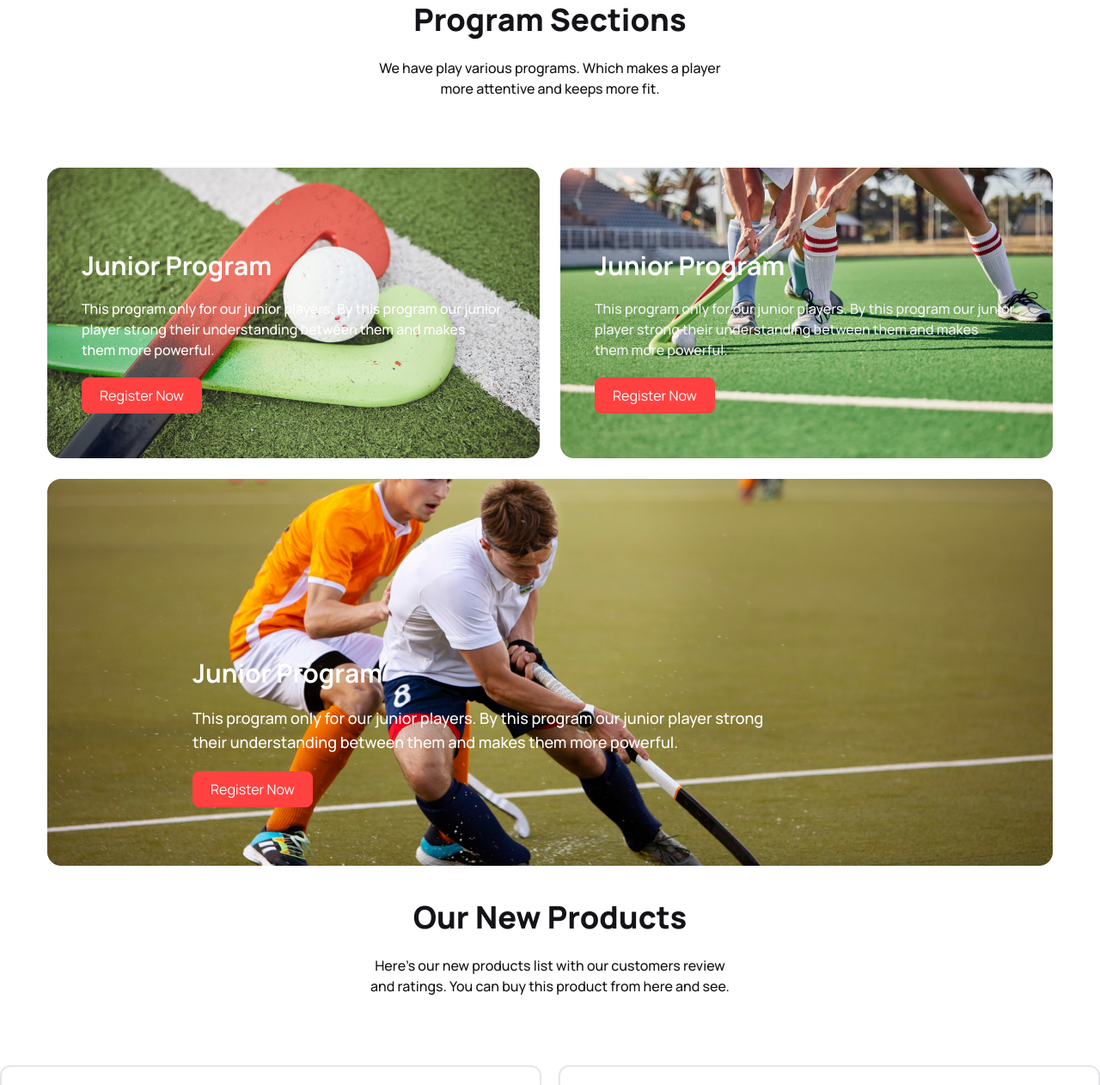
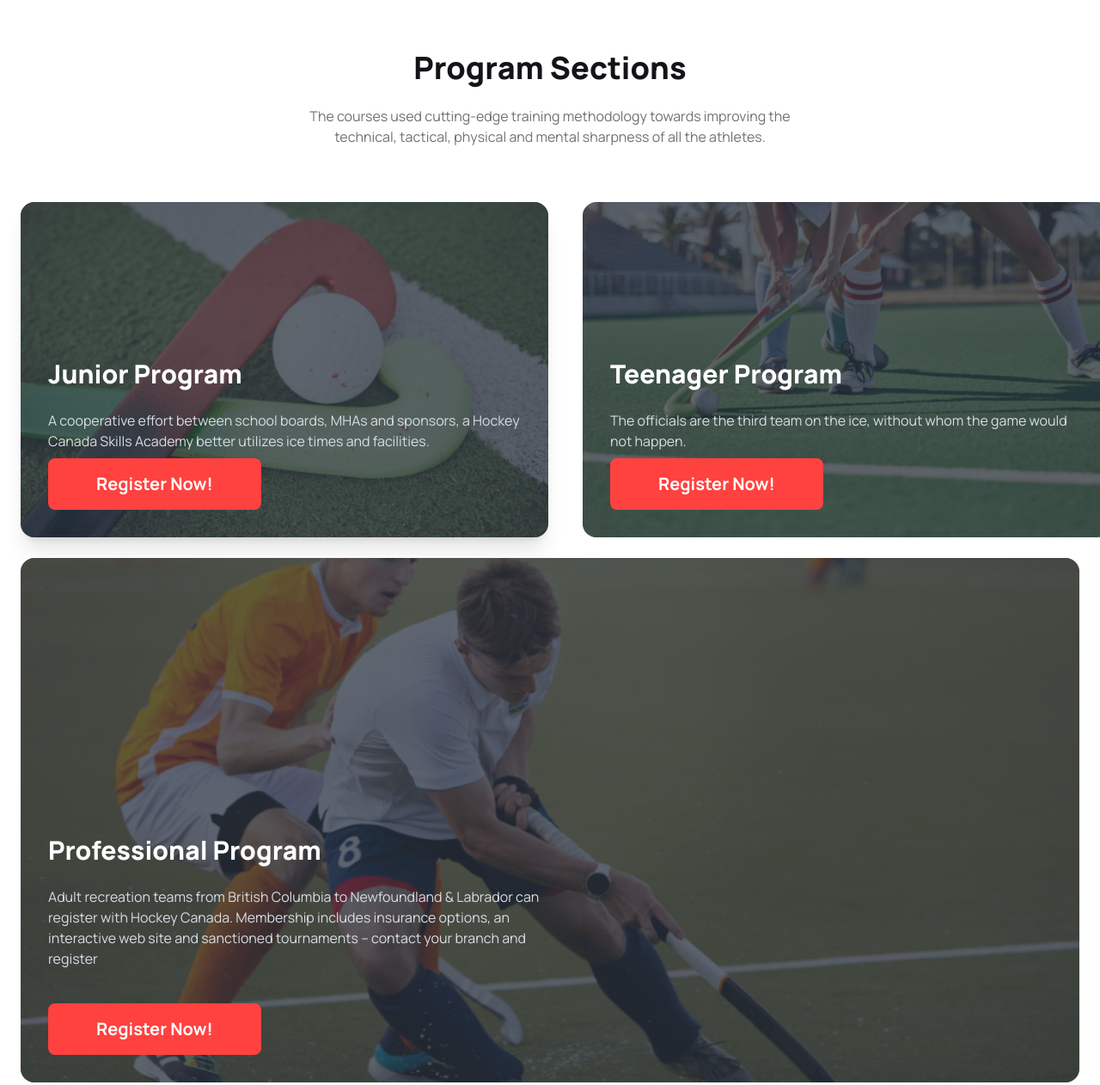
Before and after one commit to itsahadul99/A3-Hockeys, a plain HTML site: page index.html in a window 1280 px wide. Shown: the part 1237-2499 px from the top of the page at 86% size. Drawn offline with nearby package versions, Linux system fonts and the light colour scheme.

Commit message:
edit program section

```diff
--- a/index.html
+++ b/index.html
@@ -155,45 +155,90 @@
             </div>
         </section>
         <!-- Professional hockeys club section end here -->
-        <!-- Program section start here -->
-        <section class=" mt-5 lg:mt-10">
-            <h1 class="text-primary text-center text-2xl lg:text-4xl font-extrabold">Program Sections</h1>
-            <p class="text-secondary font-medium text-center flex justify-center pt-6 w-full lg:w-1/3 mx-auto">We have
-                play various programs. Which makes a player more attentive and keeps more fit. </p>
-            <div class="mt-5 lg:mt-20">
-                <div class="flex flex-col lg:flex-row justify-center items-center gap-6 text-white">
-                    <div class="relative ">
-                        <img src="./Images/2.png" alt="">
-                        <div class="absolute top-5 lg:top-24 left-10 space-y-5">
-                            <h1 class="font-bold text-xl lg:text-3xl">Junior Program</h1>
-                            <p class="font-medium w-11/12">This program only for our junior players. By this program our
-                                junior player strong their understanding between them and makes them more powerful.</p>
-                            <button class="bg-third py-2 px-5 rounded-lg border border-third">Register Now</button>
+        <!-- Program sections -->
+      <section class="container mx-auto my-8 lg:my-24 px-6">
+        <div class="text-center">
+          <h1 class="text-3xl lg:text-4xl font-extrabold text-primary mb-6">
+            Program Sections
+          </h1>
+          <p class="text-[#13131899] lg:w-[600px] mx-auto lg:mb-16 mb-8 px-5">
+            The courses used cutting-edge training methodology towards improving
+            the technical, tactical, physical and mental sharpness of all the
+            athletes.
+          </p>
         </div>
-                    </div>
-                    <div class="relative">
-                        <img src="./Images/3.png" alt="">
-                        <div class="absolute top-5 lg:top-24 left-10 space-y-5">
-                            <h1 class="font-bold text-xl lg:text-3xl">Junior Program</h1>
-                            <p class="font-medium text-gray-100 w-11/12">This program only for our junior players. By
-                                this program our junior player strong their understanding between them and makes them
-                                more powerful.</p>
-                            <button class="bg-third py-2 px-5 rounded-lg border border-third">Register Now</button>
+        <!-- program banner -->
+        <div class="flex flex-col lg:flex-row gap-10 justify-between">
+          <div class="card w-full lg:w-[50%] bg-base-100 shadow-xl image-full">
+            <figure class="">
+              <img class="lg:w-[100%] w-full" src="./Images/2.png" alt="" />
+            </figure>
+            <div class="card-body">
+              <h2
+                class="card-title text-xl text-white lg:text-3xl lg:mb-4 lg:font-extrabold lg:pt-[150px]"
+              >
+                Junior Program
+              </h2>
+              <p class="lg:w-[550px]">
+                A cooperative effort between school boards, MHAs and sponsors, a Hockey Canada Skills Academy better utilizes ice times and facilities.
+              </p>
+              <div class="">
+                <button
+                  class="bg-third px-14 py-4 rounded-lg text-white text-lg lg:text-xl font-semibold lg:font-bold"
+                >
+                  Register Now!
+                </button>
               </div>
             </div>
           </div>
-                <div class="mt-6 flex justify-center relative text-white ">
-                    <img class="" src="./Images/4.png" alt="">
-                    <div class="absolute top-5 lg:top-52 left-10 lg:left-56  spac-y-0 lg:space-y-5">
-                        <h1 class="font-bold text-sm lg:text-3xl">Junior Program</h1>
-                        <p class="font-medium text-xs lg:text-lg w-11/12 lg:w-8/12">This program only for our junior
-                            players. By this program our junior player strong their understanding between them and makes
-                            them more powerful.</p>
-                        <button class="bg-third py-2 px-5 rounded-lg border border-third">Register Now</button>
+          <div class="card w-full lg:w-[50%] image-full">
+            <figure class="">
+              <img class="lg:w-[100%] w-full" src="./Images/3.png" alt="" />
+            </figure>
+            <div class="card-body">
+              <h2
+                class="card-title text-xl text-white lg:text-3xl lg:mb-4 lg:font-extrabold lg:pt-[150px]"
+              >
+                Teenager Program
+              </h2>
+              <p class="lg:w-[550px]">
+                The officials are the third team on the ice, without whom the game would not happen.
+              </p>
+              <div class="">
+                <button
+                  class="bg-third px-14 py-4 rounded-lg text-white text-lg lg:text-xl font-semibold lg:font-bold"
+                >
+                  Register Now!
+                </button>
+              </div>
             </div>
           </div>
         </div>
 
+        <div class="mt-6">
+          <div class="card w-[100%] lg:w-[100%] image-full">
+            <figure class="">
+              <img class="w-full" src="./Images/4.png" alt="" />
+            </figure>
+            <div class="card-body">
+              <h2
+                class="card-title text-xl text-white lg:text-3xl lg:mb-4 lg:font-extrabold lg:pt-[290px]"
+              >
+                Professional Program
+              </h2>
+              <p class="lg:w-[600px]">
+                Adult recreation teams from British Columbia to Newfoundland & Labrador can register with Hockey Canada. Membership includes insurance options, an interactive web site and sanctioned tournaments – contact your branch and register
+              </p>
+              <div class="">
+                <button
+                  class="bg-third px-14 py-4 rounded-lg text-white lg:mt-8 text-lg lg:text-xl font-semibold lg:font-bold"
+                >
+                  Register Now!
+                </button>
+              </div>
+            </div>
+          </div>
+        </div>
       </section>
         <!-- Program section end here -->
         <!-- Our new products section -->
```
Lines whose indentation alone changed are shown as unchanged.
